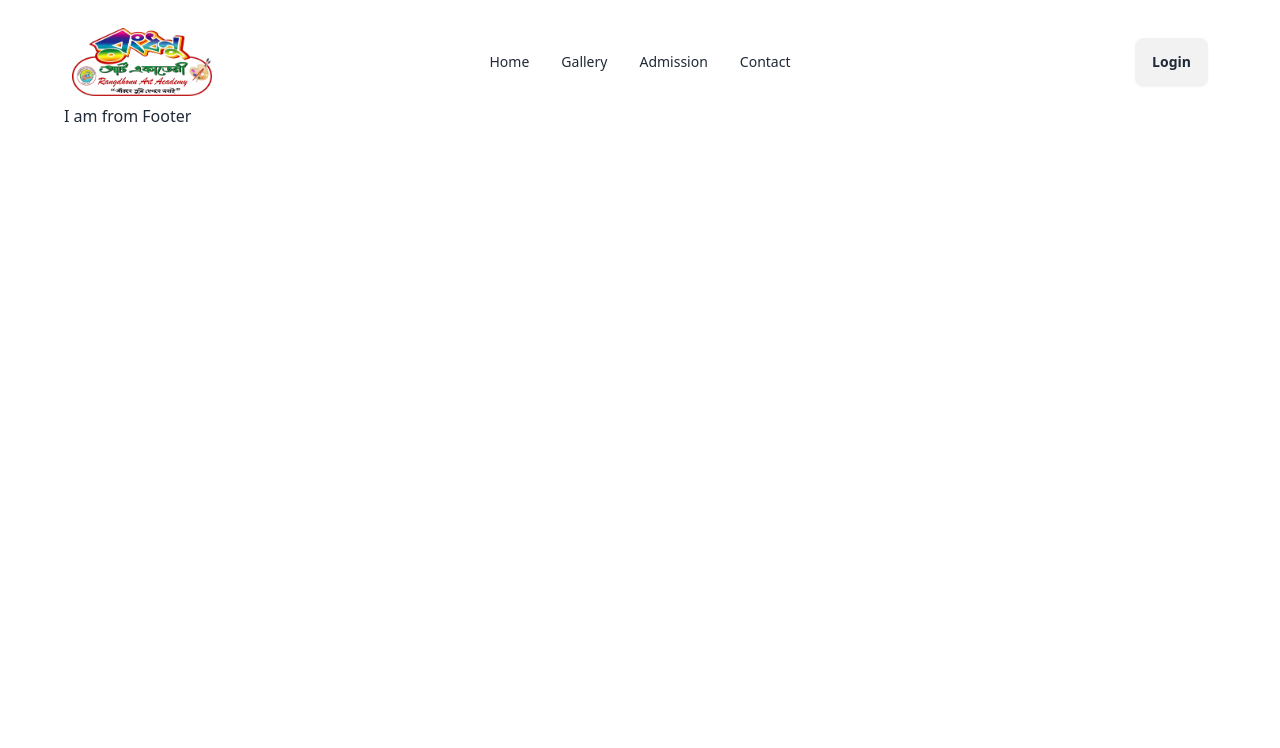
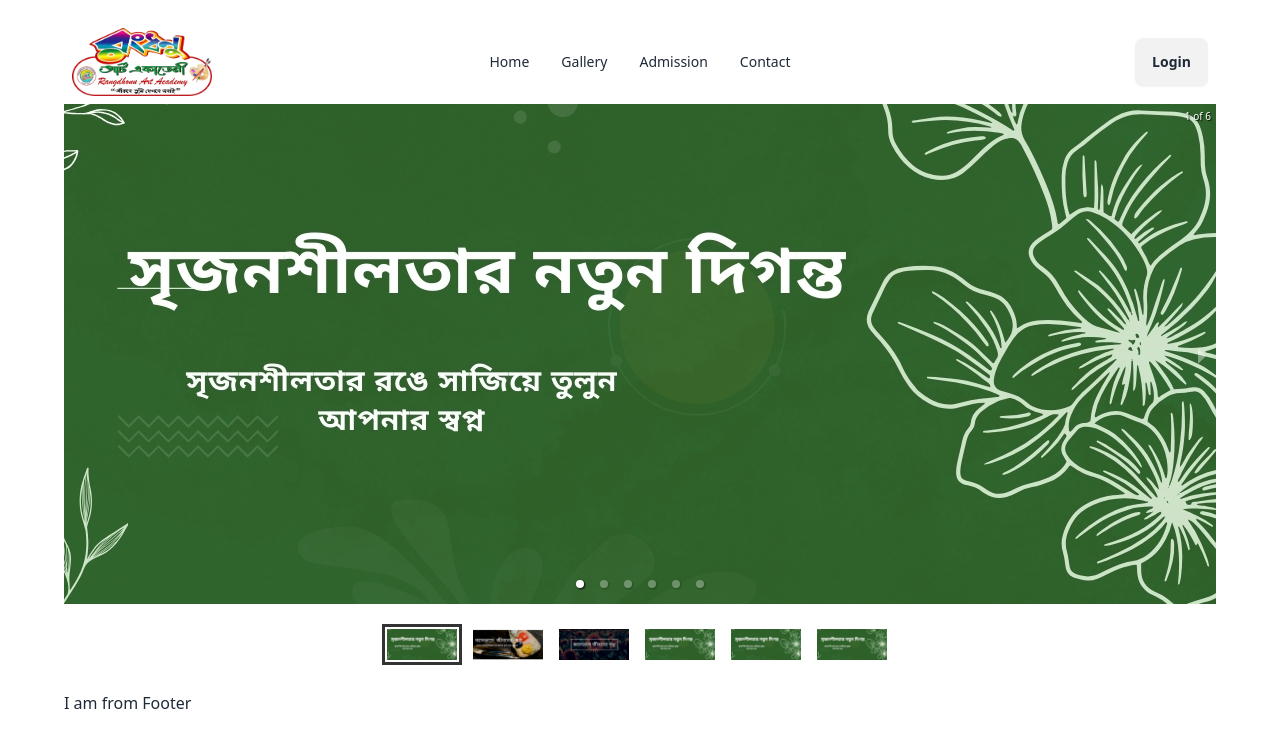
Before and after one commit to FojleTuhin/Rangdhanu_Art_Academy_Client, a React (Vite) app: page / in a window 1280 px wide. Shown: the top 748 px of the page. Built offline with nearby package versions, Linux system fonts and the light colour scheme.

Commit message:
add react responsive carousel

```diff
--- a/package.json
+++ b/package.json
@@ -12,6 +12,7 @@
   "dependencies": {
     "react": "^18.3.1",
     "react-dom": "^18.3.1",
+    "react-responsive-carousel": "^3.2.23",
     "react-router-dom": "^6.26.0"
   },
   "devDependencies": {
--- a/src/home/Banner.jsx
+++ b/src/home/Banner.jsx
@@ -1,8 +1,40 @@
-import React from 'react';
+import "react-responsive-carousel/lib/styles/carousel.min.css"; // requires a loader
+import { Carousel } from 'react-responsive-carousel';
+import img1 from '../assets/1.jpg'
+import img2 from '../assets/3.jpg'
+import img3 from '../assets/4.jpg'
+
 
 const Banner = () => {
     return (
         <div>
+            <Carousel className="text-center">
+                <div>
+                    <img src={img1} />
+
+                </div>
+                <div>
+                    <img src={img3} />
+
+                </div>
+                <div>
+                    <img src={img2} />
+
+                </div>
+                <div>
+                    <img src={img1} />
+
+                </div>
+                <div>
+                    <img src={img1} />
+
+                </div>
+                <div>
+                    <img src={img1} />
+
+                </div>
+
+            </Carousel>
 
         </div>
     );
```
Also changed, not shown: 1 other file (tests, documents, lock files or other folders).
